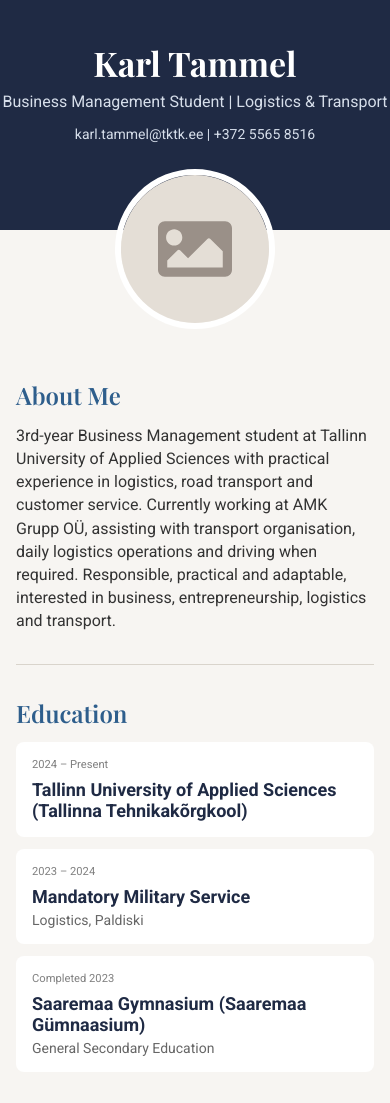
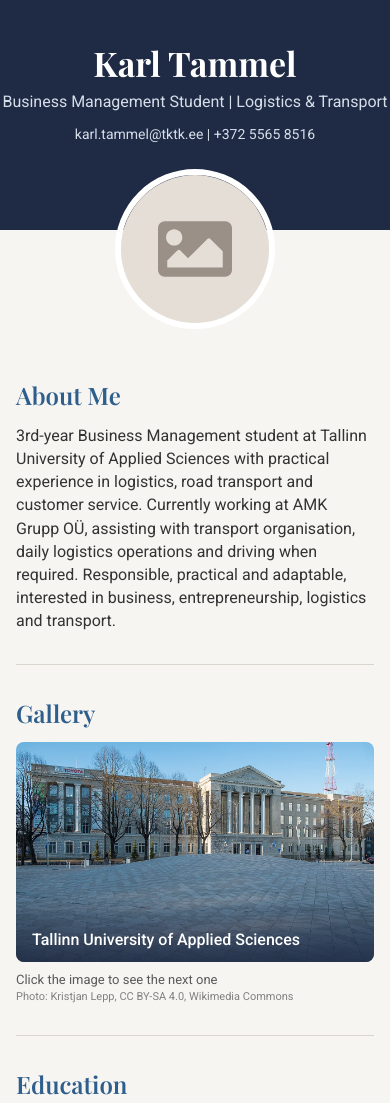
Before and after one commit to t19-sys/cv, a plain HTML site: page index.html in a window 390 px wide. Shown: the top 1103 px of the page. Drawn offline with nearby package versions, Linux system fonts and the light colour scheme.

Commit message:
add week 12 files

```diff
--- /dev/null
+++ b/app.js
@@ -0,0 +1,50 @@
+const images = [
+    {
+        file: 'ttk.jpg',
+        caption: 'Tallinn University of Applied Sciences',
+        credit: 'Photo: Kristjan Lepp, CC BY-SA 4.0, Wikimedia Commons'
+    },
+    {
+        file: 'truck.jpg',
+        caption: 'Logistics and road transport',
+        credit: 'Photo: Kotivalo, CC BY-SA 4.0, Wikimedia Commons'
+    },
+    {
+        file: 'paldiski.jpg',
+        caption: 'Paldiski – military service',
+        credit: 'Photo: Ivar Leidus, CC BY-SA 3.0, Wikimedia Commons'
+    },
+    {
+        file: 'kuressaare.jpg',
+        caption: 'Kuressaare, Saaremaa – my home island',
+        credit: 'Photo: WikedKentaur, CC BY-SA 3.0, Wikimedia Commons'
+    }
+];
+
+const targetImage = document.querySelector('.carousel-image');
+const caption = document.querySelector('.carousel-caption');
+const credit = document.querySelector('.carousel-credit');
+let i = 0;
+
+targetImage.addEventListener('click', () => {
+
+    targetImage.style.opacity = '0';
+
+    setTimeout(() => {
+
+        i++;
+
+        if (i === images.length) {
+            i = 0;
+        }
+
+        targetImage.src = 'images/' + images[i].file;
+        targetImage.alt = images[i].caption;
+        caption.innerText = images[i].caption;
+        credit.innerText = images[i].credit;
+
+        targetImage.style.opacity = '1';
+
+    }, 300);
+
+});
--- a/css/style.css
+++ b/css/style.css
@@ -195,6 +195,48 @@ hr {
     color: #8C8C8C;
 }
 
+/* Gallery carousel */
+
+.carousel {
+    position: relative;
+    margin-top: 0.5rem;
+}
+
+.carousel-image {
+    display: block;
+    width: 100%;
+    height: 320px;
+    object-fit: cover;
+    border-radius: 8px;
+    cursor: pointer;
+    transition: opacity 0.3s ease-in-out;
+}
+
+.carousel-caption {
+    position: absolute;
+    left: 0;
+    right: 0;
+    bottom: 0;
+    padding: 2rem 1rem 0.8rem;
+    border-radius: 0 0 8px 8px;
+    background: linear-gradient(transparent, rgba(31, 42, 68, 0.85));
+    color: #FFFFFF;
+    font-weight: 500;
+    pointer-events: none;
+}
+
+.carousel-hint {
+    margin-top: 0.6rem;
+    font-size: 0.8125rem;
+    color: var(--muted-text);
+}
+
+.carousel-credit {
+    margin-top: 0.2rem;
+    font-size: 0.6875rem;
+    color: var(--grey-text);
+}
+
 /* Footer */
 
 footer {
@@ -289,6 +331,7 @@ footer {
     }
 
     .about-me { order: 1; }
+    .gallery { order: 1; }
     .education { order: 2; }
     .qualifications { order: 3; }
     .languages { order: 4; }
@@ -354,4 +397,8 @@ footer {
     .interests-text {
         font-size: 0.9375rem;
     }
+
+    .carousel-image {
+        height: 220px;
+    }
 }
--- a/index.html
+++ b/index.html
@@ -23,6 +23,20 @@
             <section class="about-me">
                 <h2 class="main-title">About Me</h2>
                 <p class="about-me-text">3rd-year Business Management student at Tallinn University of Applied Sciences with practical experience in logistics, road transport and customer service. Currently working at AMK Grupp OÜ, assisting with transport organisation, daily logistics operations and driving when required. Responsible, practical and adaptable, interested in business, entrepreneurship, logistics and transport.</p>
+            </section>
+
+            <hr>
+
+            <section class="gallery">
+                <h2 class="main-title">Gallery</h2>
+
+                <figure class="carousel">
+                    <img class="carousel-image" src="images/ttk.jpg" alt="Tallinn University of Applied Sciences">
+                    <figcaption class="carousel-caption">Tallinn University of Applied Sciences</figcaption>
+                </figure>
+
+                <p class="carousel-hint">Click the image to see the next one</p>
+                <p class="carousel-credit">Photo: Kristjan Lepp, CC BY-SA 4.0, Wikimedia Commons</p>
             </section>
 
             <hr>
@@ -163,5 +177,7 @@
             </div>
         </footer>
     </div>
+
+    <script src="app.js"></script>
 </body>
 </html>
```
Also changed, not shown: images/kuressaare.jpg (added), images/paldiski.jpg (added), images/truck.jpg (added), images/ttk.jpg (added).
